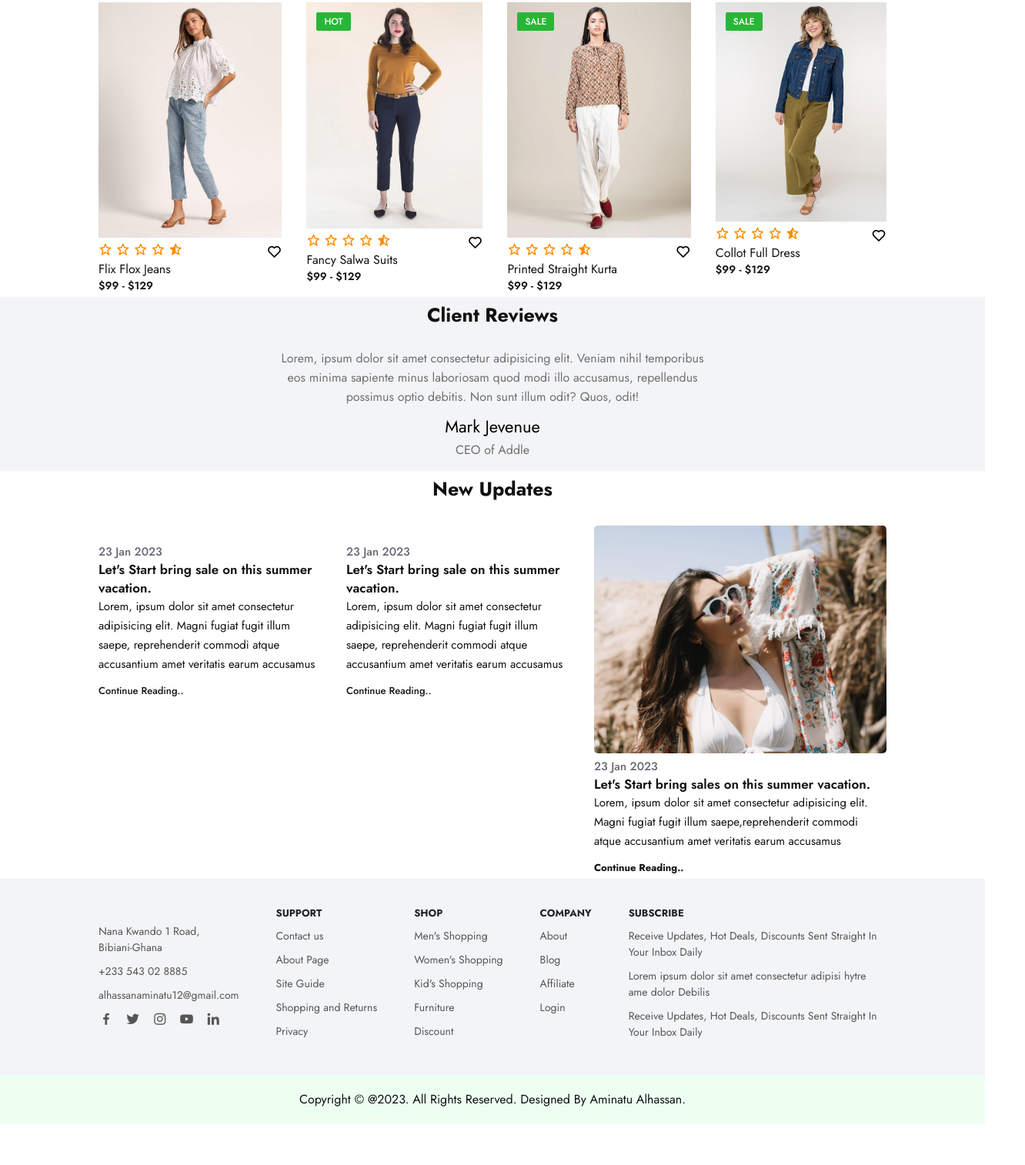
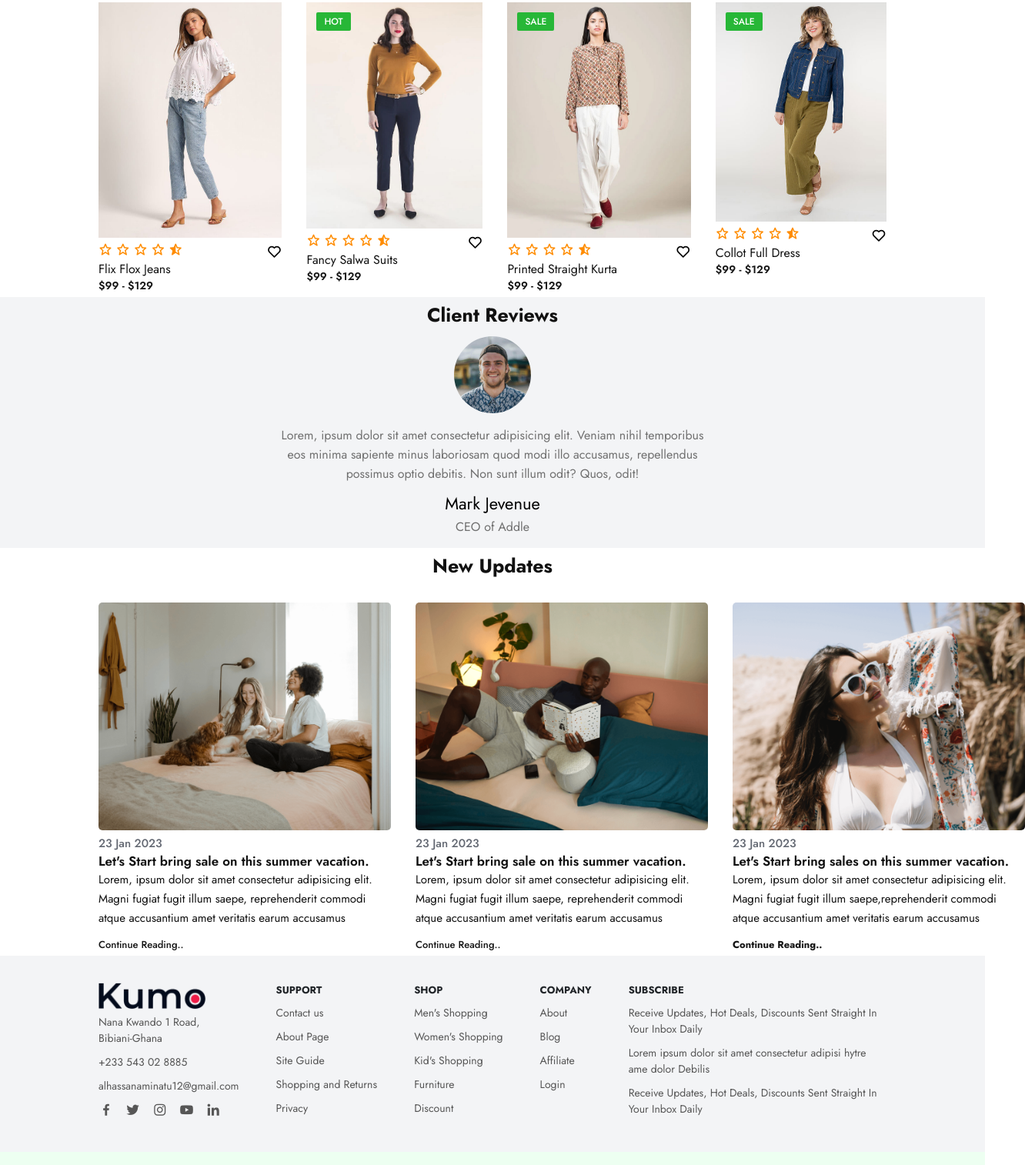
Before and after one commit to VivekSharma6122/EcommerceA, a plain HTML site: page index.html in a window 1280 px wide. Shown: the part 1283-2797 px from the top of the page at 77% size, 1332 px wide, since content can reach past the window. Before the commit the page ends 2743 px from the top, so only its background shows below. Drawn offline with nearby package versions, Linux system fonts and the light colour scheme; files whose address does not match are found by name.

Commit message:
Update index.html

```diff
--- a/index.html
+++ b/index.html
@@ -29,7 +29,7 @@
   </head>
   <body>
     <header>
-      <a href="#" class="logo"><img src="./images/logo.png" alt="" /></a>
+      <a href="#" class="logo"><img src="logo.png" alt="" /></a>
       <ul class="navmenu">
         <li><a href="#">Home</a></li>
         <li><a href="#">Shop</a></li>
@@ -93,7 +93,7 @@
         </div>
 
         <div class="row">
-          <img src="./images/2.jpg" alt="" />
+          <img src="2.jpg" alt="" />
           <div class="product-text">
             <h5>New</h5>
           </div>
@@ -249,7 +249,7 @@
     <section class="client-reviews">
       <div class="reviews">
         <h3>Client Reviews</h3>
-        <img src="./images/team-1.jpg" alt="">
+        <img src="team-1.jpg" alt="">
         <p>Lorem, ipsum dolor sit amet consectetur adipisicing elit.
            Veniam nihil temporibus <br> eos minima sapiente minus laboriosam quod modi
            illo accusamus, repellendus <br> possimus optio debitis. Non sunt illum odit?
@@ -268,7 +268,7 @@
       </div>
       <div class="update-cart">
         <div class="cart">
-        <img src="./images/bl-1.png" alt="">
+        <img src="bl-1.png" alt="">
         <h5>23 Jan 2023</h5>
         <h4>Let's Start bring sale on this summer vacation.</h4>
         <p>Lorem, ipsum dolor sit amet consectetur adipisicing elit.
@@ -280,7 +280,7 @@
           </div>
 
           <div class="cart">
-            <img src="./images/bl-2.png" alt="">
+            <img src="bl-2.png" alt="">
             <h5>23 Jan 2023</h5>
             <h4>Let's Start bring sale on this summer vacation.</h4>
             <p>Lorem, ipsum dolor sit amet consectetur adipisicing elit.
@@ -312,7 +312,7 @@
     <section class="contact">
       <div class="contact-info">
         <div class="first-info">
-          <img src="./images/logo.png" alt="">
+          <img src="logo.png" alt="">
 
           <p>Nana Kwando 1 Road, <br>Bibiani-Ghana</p>
           <p>+233 543 02 8885</p>
```
